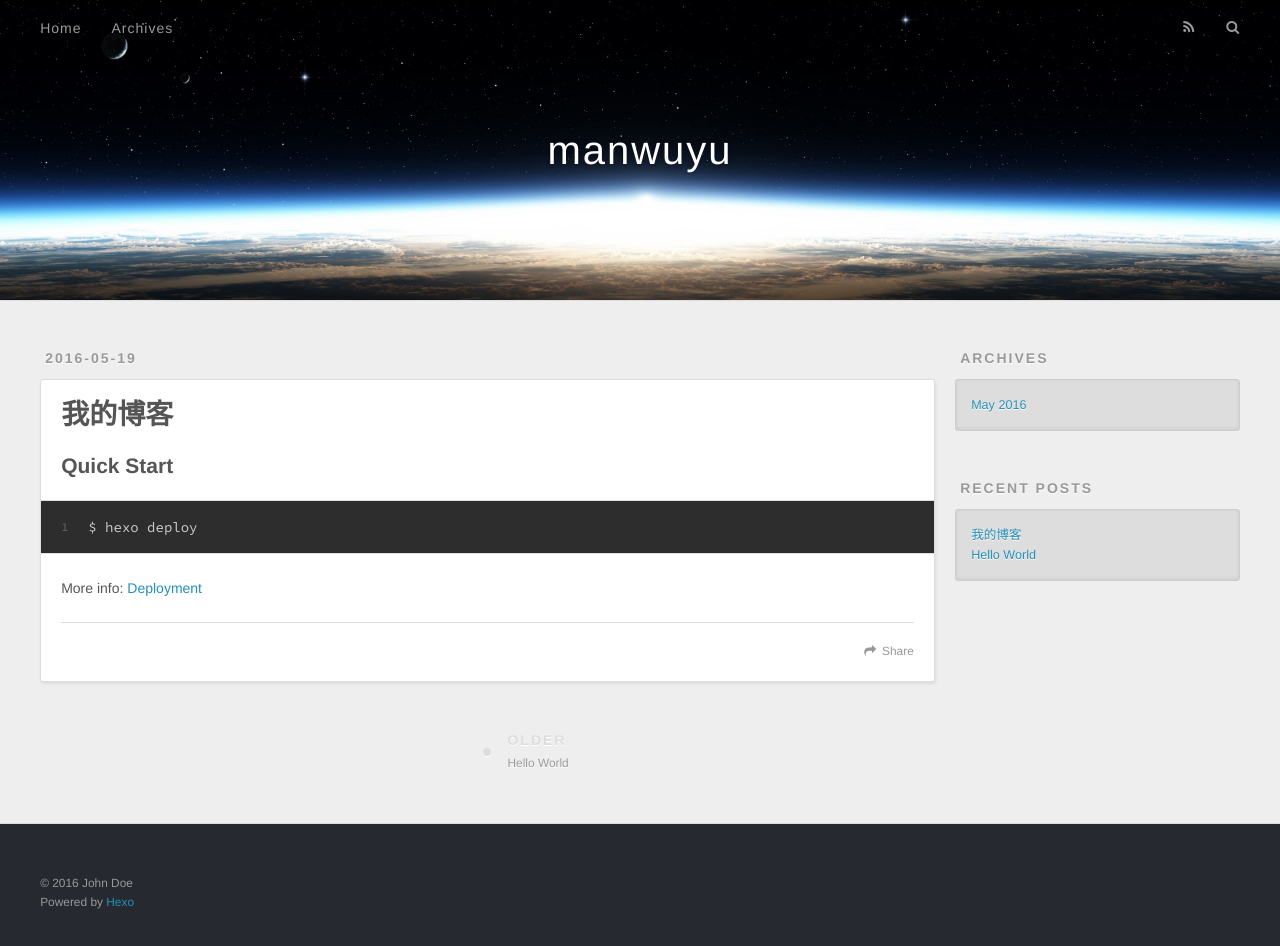
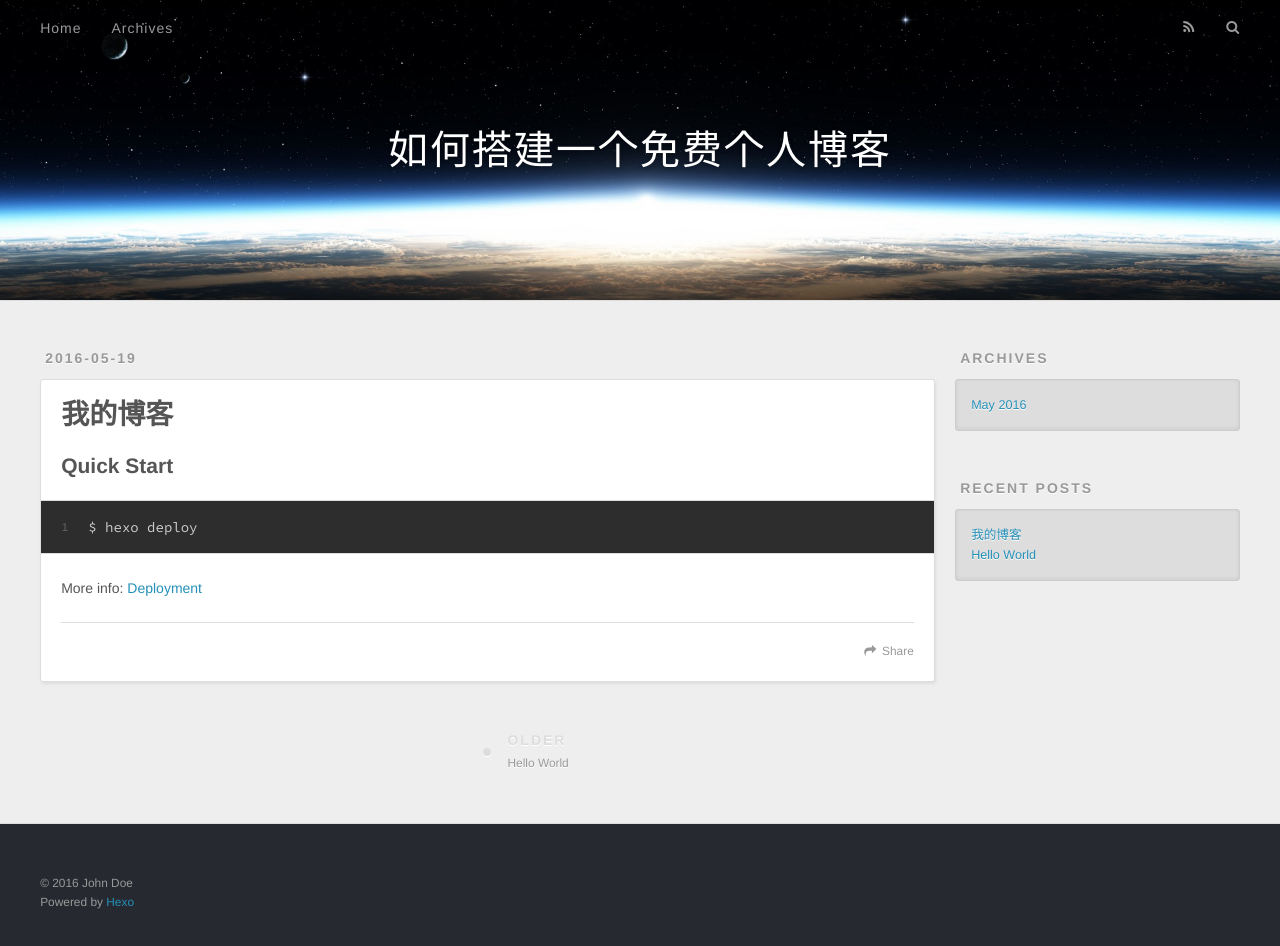
Before and after one commit to manwuyu/manwuyu.github.io, a plain HTML site: page 2016/05/19/My-New-Post/index.html in a window 1280 px wide. Drawn offline with nearby package versions, Linux system fonts and the light colour scheme.

Commit message:
Site updated: 2016-05-20 09:56:30

```diff
--- a/2016/05/19/My-New-Post/index.html
+++ b/2016/05/19/My-New-Post/index.html
@@ -3,7 +3,7 @@
 <head>
   <meta charset="utf-8">
 
-  <title>我的博客 | Hexo</title>
+  <title>我的博客 | manwuyu</title>
   <meta name="viewport" content="width=device-width, initial-scale=1, maximum-scale=1">
   <meta name="description" content="Quick Start1$ hexo deploy
 More info: Deployment">
@@ -40,7 +40,7 @@ More info: Deployment">
   <div id="header-outer" class="outer">
     <div id="header-title" class="inner">
       <h1 id="logo-wrap">
-        <a href="/" id="logo">manwuyu</a>
+        <a href="/" id="logo">如何搭建一个免费个人博客</a>
       </h1>
 
     </div>
```
